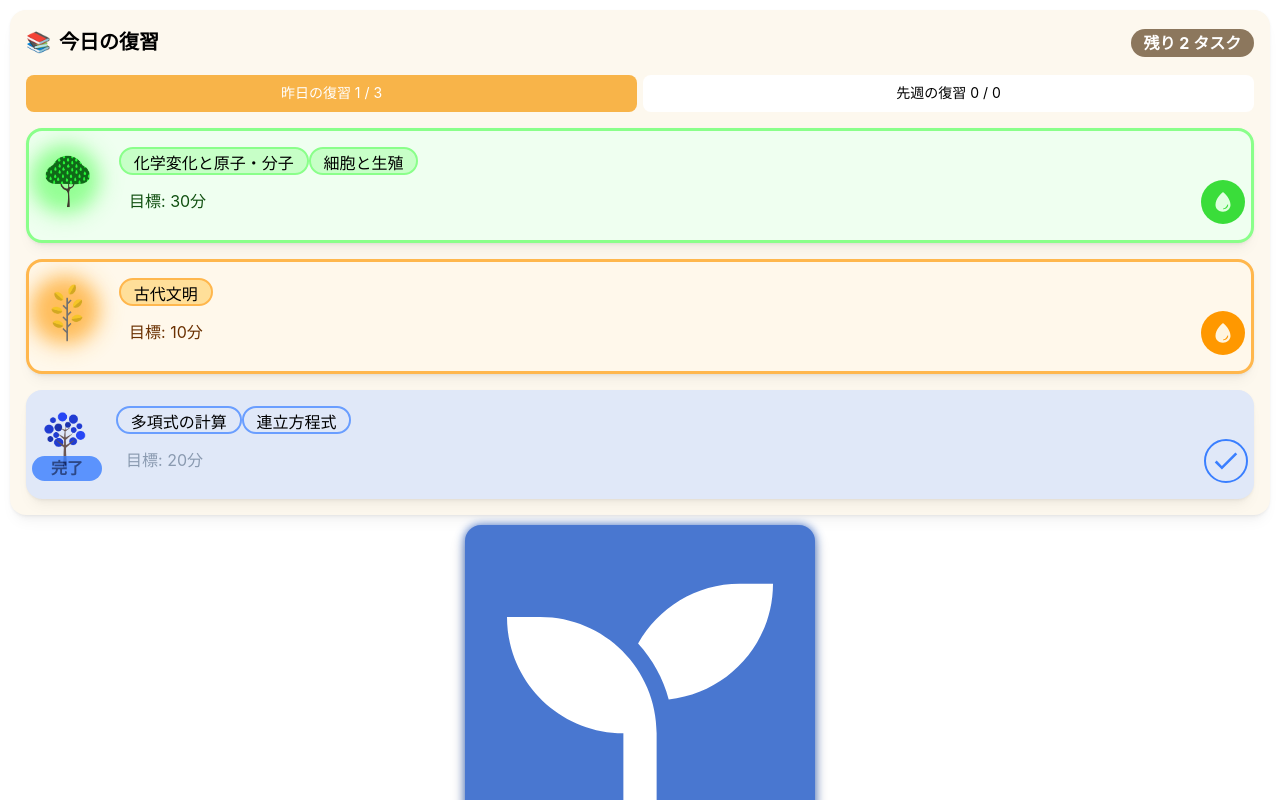
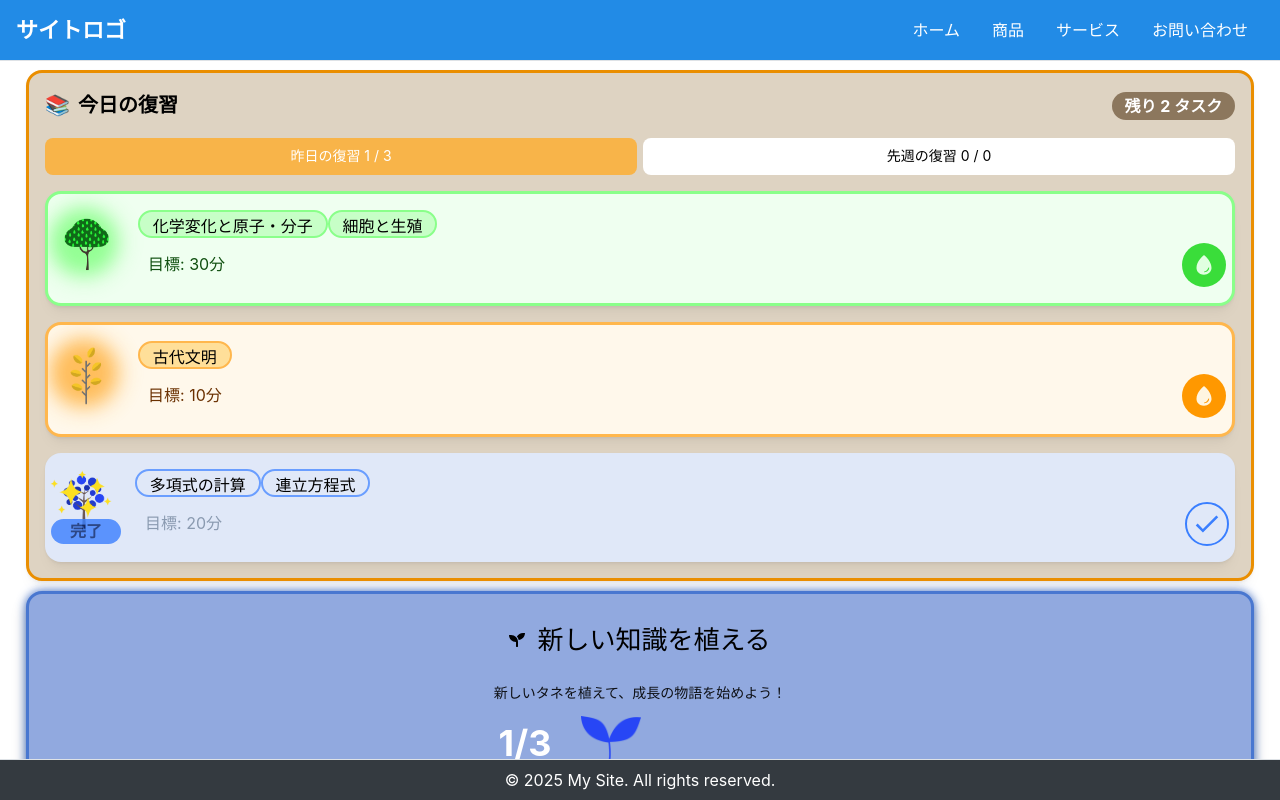
Before and after one commit to 01Taka/growth-cycle, a React (Vite) app: page / in a window 1280 px wide. Shown: the top 800 px of the page. Built offline with nearby package versions, Linux system fonts and the light colour scheme.

Commit message:
add start study

```diff
--- a/src/features/home/components/HomeMain.tsx
+++ b/src/features/home/components/HomeMain.tsx
@@ -3,8 +3,9 @@ import {
   convertLearningCyclesToReviewItemMap,
   createReviewCountGetter,
   createReviewItemGetter,
+  filterTodayLearningCycles,
 } from '../functions/convert-learning-cycle';
-import { dummyLearningCycle, dummyLearningCycles } from '../utils/learning-cycle-dummy';
+import { dummyLearningCycles } from '../utils/learning-cycle-dummy';
 import { HomeReviewCard } from './review/HomeReviewCard';
 import { GrowthPresentation } from './startStudy/GrowthPresentation';
 
@@ -13,9 +14,11 @@ interface HomeMainProps {}
 export const HomeMain: React.FC<HomeMainProps> = ({}) => {
   const reviewPropsMap = useMemo(
     () => convertLearningCyclesToReviewItemMap(dummyLearningCycles),
-    [dummyLearningCycle]
+    [dummyLearningCycles]
   );
 
+  const todayCycles = filterTodayLearningCycles(dummyLearningCycles);
+  const learnings = todayCycles.map((cycle) => ({ subject: cycle.subject }));
   const getItem = createReviewItemGetter(reviewPropsMap);
   const getCount = createReviewCountGetter(reviewPropsMap);
 
@@ -29,12 +32,7 @@ export const HomeMain: React.FC<HomeMainProps> = ({}) => {
         yesterdayItems={getItem(-1)}
         lastWeekItems={getItem(-7)}
       />
-      <GrowthPresentation
-        currentStep={2}
-        subject="science"
-        totalSteps={3}
-        onStartStudy={() => {}}
-      />
+      <GrowthPresentation learnings={learnings} onStartStudy={() => {}} />
     </div>
   );
 };
--- a/src/features/home/components/review/HomeReviewCard.tsx
+++ b/src/features/home/components/review/HomeReviewCard.tsx
@@ -36,11 +36,9 @@ export const HomeReviewCard: React.FC<HomeReviewCardProps> = ({
   const [activeTab, setActiveTab] = useState<ReviewPeriod>('yesterday');
 
   // Styles for the main card and header elements
-  const cardBgColor = '#fdf8ee'; // Light beige/tan for the main card
+  const cardBgColor = '#DED3C2'; // Light beige/tan for the main card
+  const cardBorderColor = '#EA8E00';
   const orangeButtonColor = '#f8b449'; // The specific orange tone for the buttons
-
-  // 現在選択されているタブに基づいて表示するアイテムリストを決定
-  const itemsToDisplay = activeTab === 'yesterday' ? yesterdayItems : lastWeekItems;
 
   // 現在の合計残りタスク数
   const remainingTasks =
@@ -60,7 +58,13 @@ export const HomeReviewCard: React.FC<HomeReviewCardProps> = ({
   // -------------------------------------------------------------
 
   return (
-    <Card shadow="sm" padding="md" radius="lg" bg={cardBgColor} style={{ margin: '10px' }}>
+    <Card
+      shadow="sm"
+      padding="md"
+      radius="lg"
+      bg={cardBgColor}
+      style={{ margin: '10px', border: `3px solid ${cardBorderColor}` }}
+    >
       <CardSection withBorder={false} p="md">
         <Stack>
           {/* Header Section: 今日の復習 and 残り N タスク */}
@@ -80,7 +84,6 @@ export const HomeReviewCard: React.FC<HomeReviewCardProps> = ({
             </Pill>
           </Flex>
 
-          {/* ------------------------------------------------------------- */}
           {/* Review Tabs Section: 昨日の復習 and 先週の復習 */}
           <Tabs
             value={activeTab} // 現在のstateと連携
@@ -146,7 +149,6 @@ export const HomeReviewCard: React.FC<HomeReviewCardProps> = ({
               </Stack>
             </Tabs.Panel>
           </Tabs>
-          {/* ------------------------------------------------------------- */}
         </Stack>
       </CardSection>
     </Card>
--- a/src/features/home/components/review/ReviewLearningCycleItem.tsx
+++ b/src/features/home/components/review/ReviewLearningCycleItem.tsx
@@ -1,5 +1,6 @@
 import React from 'react';
-import { Card, Flex, Stack, Text } from '@mantine/core';
+import { Card, Flex, Image, Stack, Text } from '@mantine/core';
+import StarEffect from '@/assets/images/star.png';
 import { PlantImageItem } from '@/features/plants/components/PlantImageItem';
 import { useSubjectColorMap } from '@/shared/hooks/useSubjectColor';
 import { AuraEffect } from './AuraEffect';
@@ -67,6 +68,22 @@ export const ReviewLearningCycleItem: React.FC<ReviewLearningCycleItemProps> = (
               style={{ position: 'absolute', top: 0, left: -12, zIndex: 0 }}
             />
           )}
+          {isCompleted && (
+            <Image
+              src={StarEffect}
+              alt={'star'}
+              fit="contain"
+              style={{
+                width: 80,
+                height: 80,
+                maxWidth: '100%',
+                position: 'absolute',
+                top: -15,
+                left: -12,
+                zIndex: 1000,
+              }}
+            />
+          )}
         </Stack>
 
         {/* 右側のコンテンツエリア: flex: 1 で残りの幅を占有するように設定 */}
--- a/src/features/home/components/startStudy/GrowthPresentation.tsx
+++ b/src/features/home/components/startStudy/GrowthPresentation.tsx
@@ -13,14 +13,13 @@ import {
 } from '@mantine/core';
 import { PlantImageItem } from '@/features/plants/components/PlantImageItem';
 import { Subject } from '@/shared/types/study-shared-types';
+import { StudyCountView } from './StudyCountView';
 
 /**
  * プレゼンテーションコンポーネントのProps型定義
  */
 interface GrowthPresentationProps {
-  currentStep: number; // 現在のステップ (例: 2)
-  totalSteps: number; // 全体のステップ数 (例: 3)
-  subject: Subject; // PlantImageItemに渡すためのsubject（例: "数学"）
+  learnings: { subject: Subject }[];
   onStartStudy: () => void; // 「勉強スタート」ボタンクリック時のハンドラ
 }
 
@@ -56,93 +55,44 @@ const theme = createTheme({
   primaryShade: 6,
 });
 
-// 個々の種の成長ステップを示すコンポーネント (PlantImageItemを使用)
-const SeedGrowthStep: React.FC<{ index: number; currentStep: number; subject: Subject }> = ({
-  index,
-  currentStep,
-  subject,
-}) => {
-  const isCompleted = index < currentStep; // 既に成長済み
-  const dirtColor = isCompleted ? 'orange.8' : 'gray.5'; // 土の色
-
-  return (
-    <Stack align="center" gap={rem(2)}>
-      {/* ユーザー指定のカスタムコンポーネント */}
-      <PlantImageItem subject={subject} type="bud" index={index} width={rem(36)} height={rem(36)} />
-      {/* 土のビジュアル */}
-      <Box
-        style={{
-          width: rem(36),
-          height: rem(8),
-          borderRadius: rem(4),
-          backgroundColor: dirtColor,
-        }}
-      />
-    </Stack>
-  );
-};
-
 /**
  * メインのプレゼンテーションコンポーネント
  */
 export const GrowthPresentation: React.FC<GrowthPresentationProps> = ({
-  currentStep,
-  totalSteps,
-  subject,
+  learnings,
   onStartStudy,
 }) => {
-  // ステップ表示用の配列を生成 [0, 1, 2, ...]
-  const steps = Array.from({ length: totalSteps }, (_, i) => i);
-
   return (
-    <MantineProvider theme={theme}>
     <Card
       shadow="xl"
-        padding="xl"
+      padding="md"
       radius="lg"
       withBorder={false}
       style={{
-          backgroundColor: theme.colors?.['custom-blue']?.[6], // 背景の青色
+        backgroundColor: theme.colors?.['custom-blue']?.[3], // 背景の青色
+        border: `3px solid ${theme.colors?.['custom-blue']?.[6]}`,
         color: 'white',
         textAlign: 'center',
-          maxWidth: rem(350),
-          margin: '0 auto',
+        margin: '10px',
         boxShadow: `0 8px 16px rgba(0, 0, 0, 0.2), 0 0 10px ${theme.colors?.['custom-blue']?.[6]}`,
       }}
     >
-        <Stack gap="lg" align="center">
+      <Stack gap="sm" align="center">
         {/* タイトルセクション (FaSeedlingを使用) */}
         <Group gap="sm" style={{ padding: rem(10) }}>
-            <FaSeedling color="white" size={rem(24)} />
-            <Text fw={700} fz="xl" style={{ color: 'white' }}>
+          <FaSeedling color="black" />
+          <Text fw={500} fz="h2" style={{ color: 'black' }}>
             新しい知識を植える
           </Text>
         </Group>
 
         {/* 説明文 */}
-          <Text fz="sm" style={{ color: 'white', opacity: 0.9 }}>
+        <Text fz="sm" style={{ color: 'black', opacity: 0.9 }}>
           新しいタネを植えて、成長の物語を始めよう！
         </Text>
 
         {/* 進捗表示 */}
-          <Group justify="center" align="flex-start" gap="xl" mt="md" mb="md">
-            {/* ステップ数を左側に表示 */}
-            <Text fw={700} fz={rem(36)} style={{ color: 'white' }}>
-              {currentStep}/{totalSteps}
-            </Text>
-
-            {/* 成長ステップのビジュアル表示 */}
-            <Group gap="sm" justify="center">
-              {steps.map((stepIndex) => (
-                <SeedGrowthStep
-                  key={stepIndex}
-                  index={stepIndex}
-                  currentStep={currentStep}
-                  subject={subject}
-                />
-              ))}
-            </Group>
-          </Group>
+        <StudyCountView learnings={learnings} maxLearningNum={3} />
 
         {/* ボタン (FaRocketを使用) */}
         <Button
@@ -157,12 +107,11 @@ export const GrowthPresentation: React.FC<GrowthPresentationProps> = ({
             paddingRight: rem(30),
             boxShadow: '0 4px 8px rgba(0, 0, 0, 0.2)',
           }}
-            leftSection={<FaRocket size={rem(20)} style={{ paddingRight: rem(4) }} />}
+          leftSection={<FaRocket />}
         >
           勉強スタート
         </Button>
       </Stack>
     </Card>
-    </MantineProvider>
   );
 };
--- /dev/null
+++ b/src/features/home/components/startStudy/StudyCountView.tsx
@@ -0,0 +1,29 @@
+import React from 'react';
+import { Flex, rem, Text } from '@mantine/core';
+import { Subject } from '@/shared/types/study-shared-types';
+import { StudyPlant } from './StudyPlant';
+
+interface StudyCountViewProps {
+  learnings: { subject: Subject }[];
+  maxLearningNum: number;
+}
+
+export const StudyCountView: React.FC<StudyCountViewProps> = ({ learnings, maxLearningNum }) => {
+  return (
+    <Flex gap={30}>
+      <Text fw={700} fz={rem(36)} style={{ color: 'white' }}>
+        {learnings.length}/{maxLearningNum}
+      </Text>
+      <Flex gap={10}>
+        {[...Array(maxLearningNum).keys()].map((index) => (
+          <StudyPlant
+            key={index}
+            subject={learnings[index]?.subject ?? null}
+            type="bud"
+            index={0}
+          />
+        ))}
+      </Flex>
+    </Flex>
+  );
+};
--- /dev/null
+++ b/src/features/home/components/startStudy/StudyPlant.tsx
@@ -0,0 +1,64 @@
+import React from 'react';
+import { Box, rem } from '@mantine/core';
+import { PlantImageItem } from '@/features/plants/components/PlantImageItem';
+import { ImportPlantsType } from '@/shared/types/plant-shared-types';
+import { Subject } from '@/shared/types/study-shared-types';
+
+interface StudyPlantProps {
+  subject: Subject | null;
+  type: ImportPlantsType;
+  index: number;
+  width?: number; // 全体の幅を制御するためのオプション
+}
+
+export const StudyPlant: React.FC<StudyPlantProps> = ({
+  subject,
+  type,
+  index,
+  width = 60, // デフォルトの幅を設定 (rem単位で使うため数値)
+}) => {
+  // 土台の幅を rem 単位に変換
+  const soilWidth = rem(width);
+  // 土の色（Mantineのオレンジ系を土の色として仮定）
+  const soilColor = 'var(--mantine-color-orange-8)';
+  // 土台の高さ
+  const soilHeight = rem(8);
+
+  return (
+    // PlantImageItemと土台をStackで縦に配置
+    <Box
+      style={{
+        display: 'flex',
+        flexDirection: 'column',
+        alignItems: 'center',
+        width: soilWidth,
+      }}
+    >
+      {/* 1. PlantImageItem (双葉) */}
+      <Box style={{ width: soilWidth, height: soilWidth }}>
+        {subject && (
+          <PlantImageItem
+            subject={subject}
+            type={type}
+            index={index}
+            width={soilWidth}
+            height={soilWidth}
+          />
+        )}
+      </Box>
+
+      {/* 2. 土台 (Box) */}
+      <Box
+        style={{
+          width: soilWidth,
+          height: soilHeight,
+          borderRadius: rem(4), // 角を丸くする
+          backgroundColor: soilColor,
+          // 土台と双葉が重なるように、土台を少し上にずらす
+          marginTop: rem(-5),
+          zIndex: 1, // 双葉よりも手前に見せることも可能ですが、ここではシンプルに
+        }}
+      />
+    </Box>
+  );
+};
--- a/src/features/home/functions/convert-learning-cycle.ts
+++ b/src/features/home/functions/convert-learning-cycle.ts
@@ -155,3 +155,9 @@ export const createReviewItemGetter = (reviewMap: ReviewItemMap): ReviewItemGett
     return [];
   };
 };
+
+export const filterTodayLearningCycles = (cycles: LearningCycle[]) => {
+  return cycles.filter(
+    (cycle) => cycle.isReviewTarget && getDaysDifference(cycle.latestAttemptedAt.toMillis()) === 0
+  );
+};
--- /dev/null
+++ b/src/features/navigations/components/BottomBar.tsx
@@ -0,0 +1,25 @@
+import React from 'react';
+import { Box, Text, useMantineTheme } from '@mantine/core';
+
+export const BottomBar: React.FC = () => {
+  const theme = useMantineTheme();
+
+  return (
+    <Box
+      style={{
+        height: 40, // フッターの高さ
+        padding: theme.spacing.xs, // 少し小さめのパディング
+        backgroundColor: theme.colors.gray[8], // 少し暗めの色
+        color: 'white',
+        display: 'flex',
+        alignItems: 'center',
+        justifyContent: 'center',
+        fontSize: theme.fontSizes.sm, // 小さめのフォントサイズ
+      }}
+    >
+      <Text style={{ color: 'white' }}>
+        &copy; {new Date().getFullYear()} My Site. All rights reserved.
+      </Text>
+    </Box>
+  );
+};
--- /dev/null
+++ b/src/features/navigations/components/TopBar.tsx
@@ -0,0 +1,54 @@
+import React from 'react';
+import { Anchor, Box, Title, useMantineTheme } from '@mantine/core';
+
+export const TopBar: React.FC = () => {
+  const theme = useMantineTheme();
+
+  const linkStyle: React.CSSProperties = {
+    color: 'white',
+    fontWeight: 500,
+    textDecoration: 'none',
+    padding: '0 16px',
+  };
+
+  return (
+    <Box
+      style={{
+        height: 60,
+        padding: theme.spacing.md,
+        backgroundColor: theme.colors.blue[6],
+        display: 'flex',
+        alignItems: 'center',
+        justifyContent: 'space-between',
+      }}
+    >
+      {/* 左側: ロゴやサイト名 */}
+      <Box style={{ display: 'flex', alignItems: 'center' }}>
+        <Title order={3} style={{ color: 'white', margin: 0 }}>
+          サイトロゴ
+        </Title>
+      </Box>
+
+      {/* 右側: ナビゲーションリンク */}
+      <Box
+        style={{
+          display: 'flex',
+          alignItems: 'center',
+        }}
+      >
+        <Anchor href="#" style={linkStyle}>
+          ホーム
+        </Anchor>
+        <Anchor href="#" style={linkStyle}>
+          商品
+        </Anchor>
+        <Anchor href="#" style={linkStyle}>
+          サービス
+        </Anchor>
+        <Anchor href="#" style={linkStyle}>
+          お問い合わせ
+        </Anchor>
+      </Box>
+    </Box>
+  );
+};
--- /dev/null
+++ b/src/features/navigations/components/TopNavigationBar.tsx
@@ -0,0 +1,31 @@
+import React from 'react';
+import { AppShell } from '@mantine/core';
+import { BottomBar } from './BottomBar';
+import { TopBar } from './TopBar';
+
+// childrenを受け取るようにPropsを定義
+interface TopNavigationBarProps {
+  children: React.ReactNode;
+}
+
+export const TopNavigationBar: React.FC<TopNavigationBarProps> = ({ children }) => {
+  return (
+    <AppShell>
+      {/* AppShell.Header内で作成したTopBarを呼び出し */}
+      <AppShell.Header>
+        <TopBar />
+      </AppShell.Header>
+
+      {/* AppShell.Footer内で作成したBottomBarを呼び出し */}
+      <AppShell.Footer>
+        <BottomBar />
+      </AppShell.Footer>
+
+      {/* メインコンテンツを AppShell.Main で囲み、propsから受け取った children を表示 */}
+      {/* styleでpaddingを設定し、ヘッダーとフッターにコンテンツが隠れないようにします */}
+      <AppShell.Main style={{ padding: 'var(--mantine-spacing-md)', paddingTop: 60 }}>
+        {children}
+      </AppShell.Main>
+    </AppShell>
+  );
+};
--- a/src/pages/Home.page.tsx
+++ b/src/pages/Home.page.tsx
@@ -1,9 +1,12 @@
 import { HomeMain } from '@/features/home/components/HomeMain';
+import { TopNavigationBar } from '@/features/navigations/components/TopNavigationBar';
 
 export function HomePage() {
   return (
     <>
-      <HomeMain />
+      <TopNavigationBar>
+        <HomeMain />
+      </TopNavigationBar>
     </>
   );
 }
```
Also changed, not shown: src/features/home/components/startStudy/StartStudyCard.tsx (added, +11 -0 lines), src/assets/images/star.png (added). Lines whose indentation alone changed are shown as unchanged.
